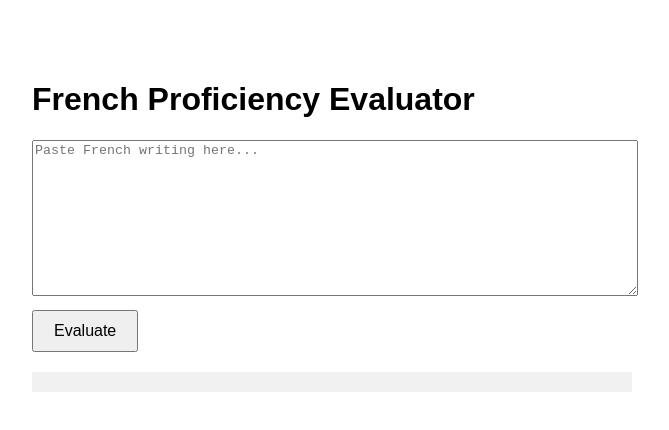
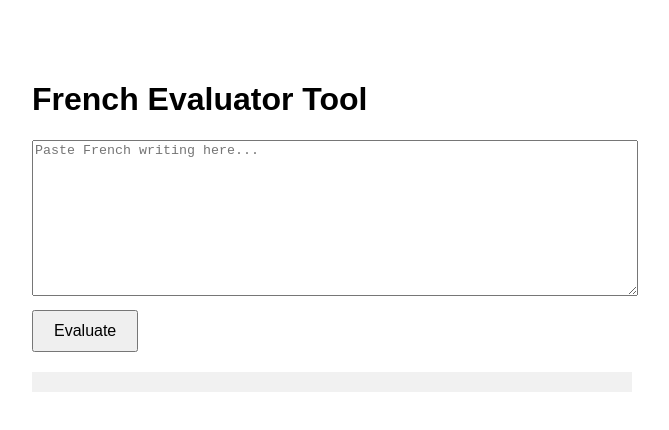
Before and after one commit to elcrico/french-evaluator-working, a plain HTML site: page index.html in a window 1280 px wide. Shown: the whole page, without its empty margins (308-977 px from the left). Drawn offline with Linux system fonts and the light colour scheme.

Commit message:
Update index.html

```diff
--- a/index.html
+++ b/index.html
@@ -12,7 +12,7 @@
   </style>
 </head>
 <body>
-  <h1>French Proficiency Evaluator</h1>
+  <h1>French Evaluator Tool</h1>
   <textarea id="studentText" placeholder="Paste French writing here..."></textarea>
   <br />
   <button onclick="evaluate()">Evaluate</button>
```
